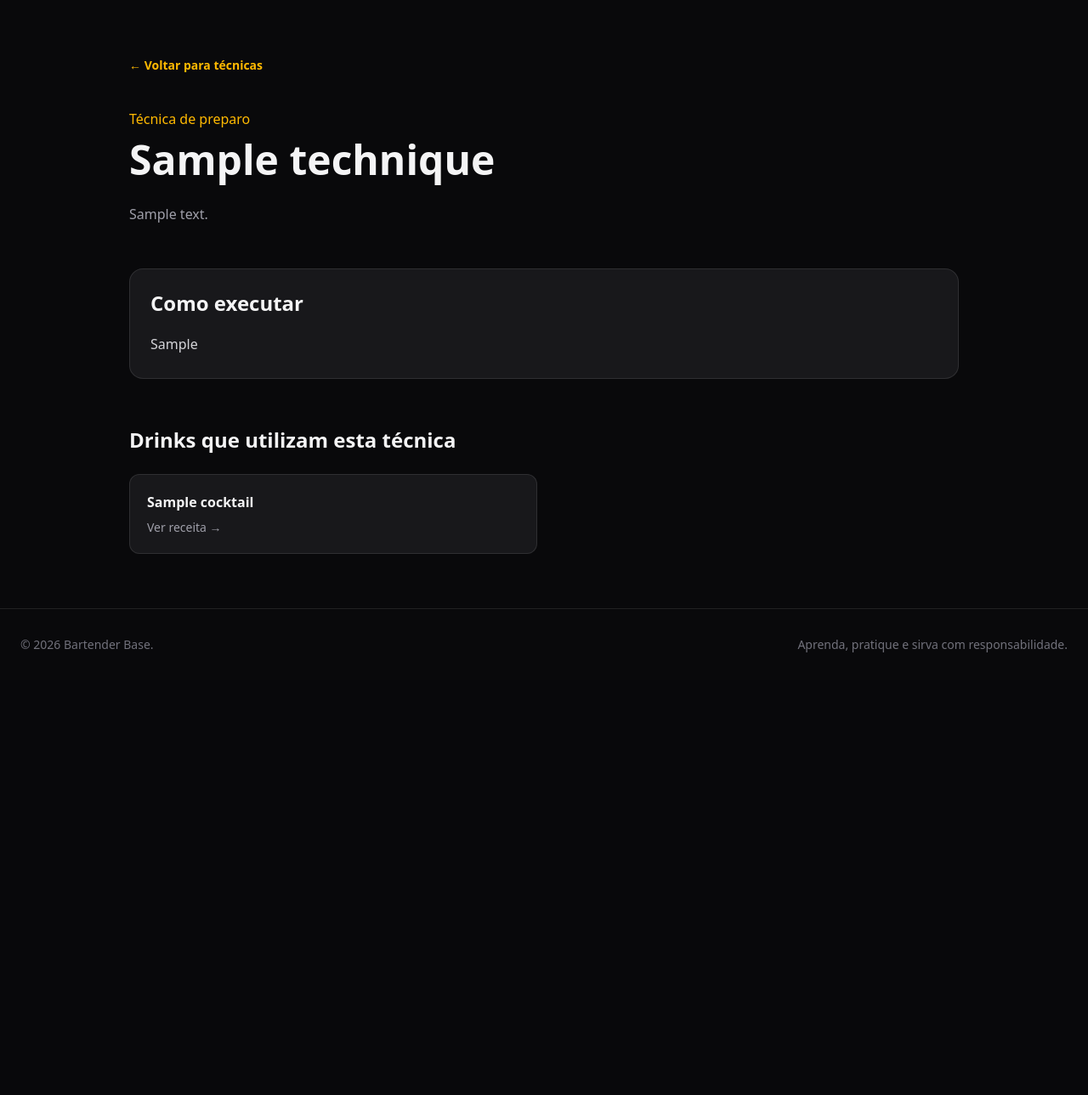
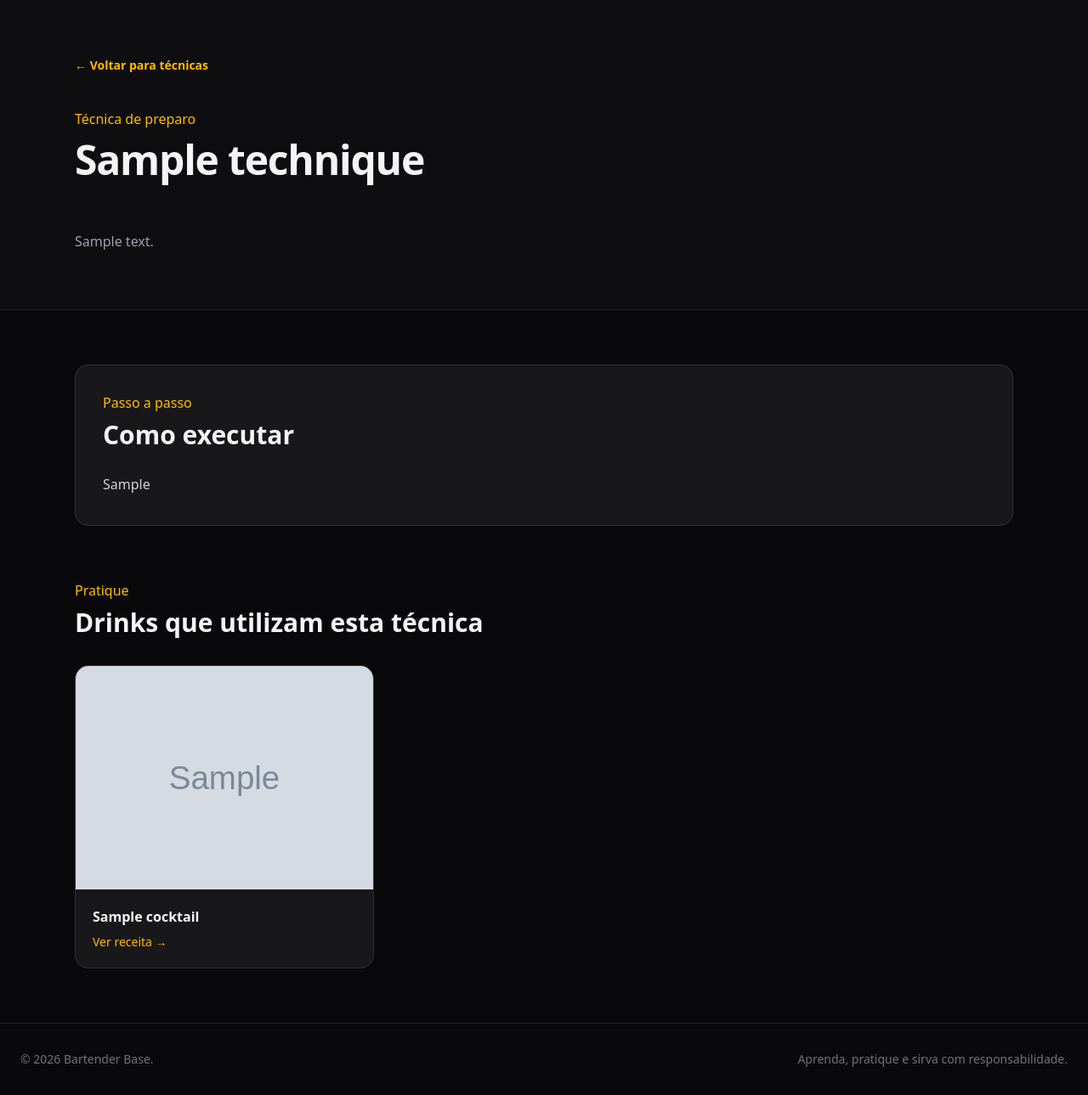
Before and after one commit to thierrydrmv/bartender-base, a Django app: a page that uses templates/cocktails/technique_detail.html in a window 1280 px wide. Shown: the part 77-1366 px from the top of the page at 85% size. Before the commit the page ends 845 px from the top, so only its background shows below. Run offline with Django 5.2, Linux system fonts and the light colour scheme; tables that the repository leaves empty hold one stand-in row (values such as "Sample post"); grey boxes marked "Sample" are stand-in pictures; some libraries are stand-ins or nearby versions.

Commit message:
feat: add cocktail images to technique detail page

```diff
--- a/templates/cocktails/technique_detail.html
+++ b/templates/cocktails/technique_detail.html
@@ -3,29 +3,61 @@
     {{ technique.name }} | Bartender Base
 {% endblock title %}
 {% block content %}
-    <section class="mx-auto max-w-5xl px-6 py-16">
+    <article>
+        <section class="border-b border-white/10 bg-zinc-900/40">
+            <div class="mx-auto grid max-w-6xl gap-12 px-6 py-16 lg:grid-cols-1 lg:items-center">
+                <div>
                     <a href="{% url 'cocktails:technique-list' %}"
-           class="text-sm font-semibold text-amber-400">← Voltar para técnicas</a>
+                       class="text-sm font-semibold text-amber-400 hover:text-amber-300">
+                        ← Voltar para técnicas
+                    </a>
                     <p class="mt-10 font-medium text-amber-400">Técnica de preparo</p>
-        <h1 class="mt-3 text-4xl font-bold sm:text-5xl">{{ technique.name }}</h1>
-        <p class="mt-6 whitespace-pre-line leading-8 text-zinc-400">{{ technique.description }}</p>
+                    <h1 class="mt-3 text-4xl font-bold tracking-tight sm:text-5xl">{{ technique.name }}</h1>
+                    <p class="mt-6 whitespace-pre-line leading-8 text-zinc-400">
+                        {{ technique.description|default:"Descrição em breve." }}
+                    </p>
+                </div>
+            </div>
+        </section>
         {% if technique.instructions %}
-            <div class="mt-12 rounded-2xl border border-white/10 bg-zinc-900 p-6">
-                <h2 class="text-2xl font-bold">Como executar</h2>
-                <div class="mt-4 whitespace-pre-line leading-8 text-zinc-300">{{ technique.instructions }}</div>
+            <section class="mx-auto max-w-6xl px-6 pt-16">
+                <div class="rounded-2xl border border-white/10 bg-zinc-900 p-6 sm:p-8">
+                    <p class="font-medium text-amber-400">Passo a passo</p>
+                    <h2 class="mt-2 text-3xl font-bold">Como executar</h2>
+                    <div class="mt-6 whitespace-pre-line leading-8 text-zinc-300">{{ technique.instructions }}</div>
+                </div>
+            </section>
+        {% endif %}
+        <section class="mx-auto max-w-6xl px-6 py-16">
+            <p class="font-medium text-amber-400">Pratique</p>
+            <h2 class="mt-2 text-3xl font-bold">Drinks que utilizam esta técnica</h2>
+            {% if cocktails %}
+                <div class="mt-8 grid gap-6 sm:grid-cols-2 lg:grid-cols-3">
+                    {% for cocktail in cocktails %}
+                        <article class="group overflow-hidden rounded-2xl border border-white/10 bg-zinc-900 transition hover:border-amber-500/50">
+                            <a href="{{ cocktail.get_absolute_url }}" class="block">
+                                {% if cocktail.image %}
+                                    <img src="{{ cocktail.image.url }}"
+                                         alt="{{ cocktail.name }}"
+                                         class="aspect-[4/3] w-full object-cover transition-transform duration-500 group-hover:scale-105">
+                                {% else %}
+                                    <div class="flex aspect-[4/3] items-center justify-center bg-gradient-to-br from-amber-500/20 to-zinc-900">
+                                        <span class="text-6xl" aria-hidden="true">🍸</span>
                                     </div>
                                 {% endif %}
-        <h2 class="mt-14 text-2xl font-bold">Drinks que utilizam esta técnica</h2>
-        <div class="mt-6 grid gap-4 sm:grid-cols-2">
-            {% for cocktail in cocktails %}
-                <a href="{{ cocktail.get_absolute_url }}"
-                   class="rounded-xl border border-white/10 bg-zinc-900 p-5 hover:border-amber-500/50">
+                                <div class="p-5">
                                     <h3 class="font-semibold">{{ cocktail.name }}</h3>
-                    <p class="mt-2 text-sm text-zinc-400">Ver receita →</p>
+                                    <p class="mt-2 text-sm text-amber-400">Ver receita →</p>
+                                </div>
                             </a>
-            {% empty %}
-                <p class="text-zinc-500">Nenhum drink publicado utiliza esta técnica.</p>
+                        </article>
                     {% endfor %}
                 </div>
+            {% else %}
+                <div class="mt-8 rounded-2xl border border-dashed border-white/15 px-6 py-12 text-center">
+                    <p class="text-zinc-500">Nenhum drink publicado utiliza esta técnica.</p>
+                </div>
+            {% endif %}
         </section>
+    </article>
 {% endblock content %}
--- a/theme/static/css/dist/styles.css
+++ b/theme/static/css/dist/styles.css
@@ -798,6 +798,9 @@
   .pt-12 {
     padding-top: calc(var(--spacing) * 12);
   }
+  .pt-16 {
+    padding-top: calc(var(--spacing) * 16);
+  }
   .text-center {
     text-align: center;
   }
@@ -944,6 +947,11 @@
   }
   .transition {
     transition-property: color, background-color, border-color, outline-color, text-decoration-color, fill, stroke, --tw-gradient-from, --tw-gradient-via, --tw-gradient-to, opacity, box-shadow, transform, translate, scale, rotate, filter, -webkit-backdrop-filter, backdrop-filter, display, content-visibility, overlay, pointer-events;
+    transition-timing-function: var(--tw-ease, var(--default-transition-timing-function));
+    transition-duration: var(--tw-duration, var(--default-transition-duration));
+  }
+  .transition-transform {
+    transition-property: transform, translate, scale, rotate;
     transition-timing-function: var(--tw-ease, var(--default-transition-timing-function));
     transition-duration: var(--tw-duration, var(--default-transition-duration));
   }
@@ -1170,6 +1178,11 @@
       gap: calc(var(--spacing) * 8);
     }
   }
+  .sm\:p-8 {
+    @media (width >= 40rem) {
+      padding: calc(var(--spacing) * 8);
+    }
+  }
   .sm\:py-20 {
     @media (width >= 40rem) {
       padding-block: calc(var(--spacing) * 20);
@@ -1247,6 +1260,11 @@
   .lg\:col-span-5 {
     @media (width >= 64rem) {
       grid-column: span 5 / span 5;
+    }
+  }
+  .lg\:grid-cols-1 {
+    @media (width >= 64rem) {
+      grid-template-columns: repeat(1, minmax(0, 1fr));
     }
   }
   .lg\:grid-cols-2 {
```
Lines whose indentation alone changed are shown as unchanged.
